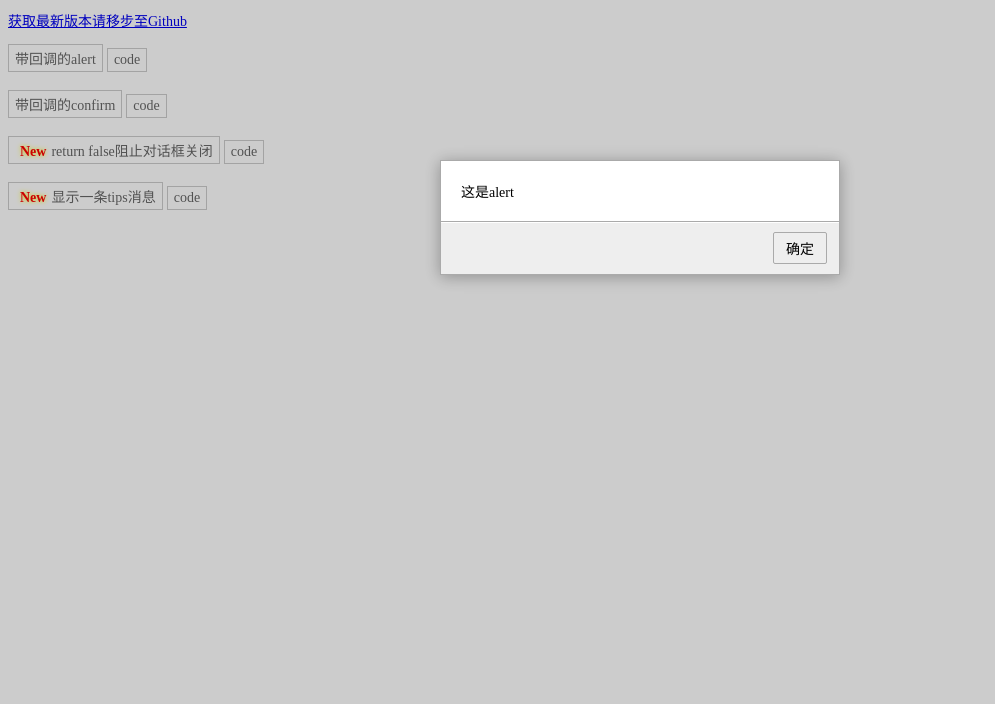
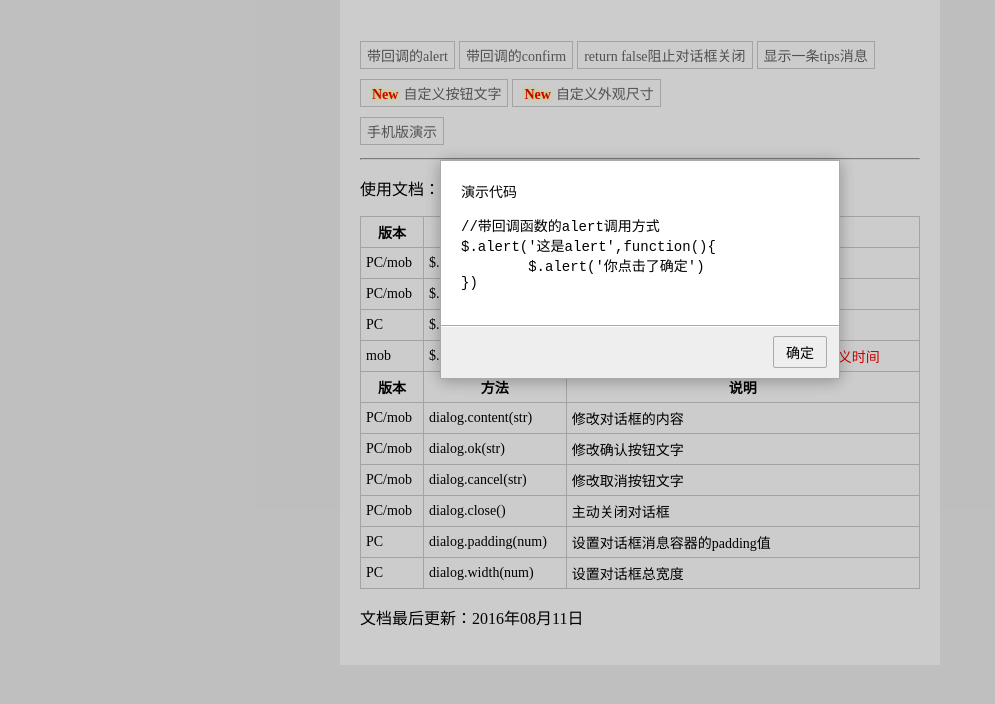
Before and after one commit to Zerolone/alert, a plain HTML site: page demo.html in a window 1280 px wide. Both pictures are taken after a click on the element "带回调的alert". Shown: the whole page, without its empty margins (0-995 px from the left). Drawn offline with nearby package versions, Linux system fonts and the light colour scheme; a script that the page names is missing; a small style sheet from the web is missing.

Commit message:
Update demo.html

```diff
--- a/demo.html
+++ b/demo.html
@@ -1,58 +1,193 @@
 <!DOCTYPE html>
 <html>
 <head>
-	<title></title>
+	<title>在线演示</title>
 	<meta charset="utf-8">
 	<meta name="viewport" content="width=device-width, initial-scale=1, maximum-scale=1">
-	<link rel="stylesheet" href="//apps.bdimg.com/libs/prism/0.0.1/prism.min.css"/>
-	<link rel="stylesheet" href="alert.css"/>
-	<script type="text/javascript" src="//apps.bdimg.com/libs/prism/0.0.1/prism.min.js"></script>
-	<script src="//apps.bdimg.com/libs/jquery/2.1.4/jquery.min.js"></script>
-	<script src="alert.js"></script>
+	<link id="libcss" rel="stylesheet" type="text/css" href="alert.css"/>
+	<link rel="stylesheet" type="text/css" href="http://highlight.code.10176523.cn/highlight.css">
+	<script type="text/javascript" src="http://apps.bdimg.com/libs/jquery/2.1.4/jquery.min.js"></script>
+	<script type="text/javascript" src="http://highlight.code.10176523.cn/highlight.js"></script>
+	<script id="libjs" type="text/javascript" src="alert.js"></script>
+	<script async defer src="https://buttons.github.io/buttons.js"></script>
 	<style>
-	p{font-size:14px;line-height:16px;color:#777}
-	body{background-color:#fff;font-family:PingFang SC,Microsoft YaHei}
-	.hide{visibility:hidden;height:0;width:0;}
-	code{overflow:auto !important;}
-	pre{padding:1px !important;width:100%;}
-	.btn{border:1px solid #ccc;color:#666;display:inline-block;padding:3px 6px;cursor:pointer;font-size:14px;}
+	body{background:#eee;font-family:PingFang SC,Microsoft YaHei;padding:0;margin:0}
+	#content{width:600px;max-width:100%;margin:auto;box-sizing:border-box;padding:20px;background:#fff;overflow:hidden;}
+	.github-button{display:none;}
+	.btn{border:1px solid #ccc;color:#666;display:inline-block;padding:3px 6px;cursor:pointer;font-size:14px;margin:5px 0;text-decoration:none}
 	.btn:hover{border-color:#aaa;color:#333;}
 	.new:before{content:'New';color:red;text-shadow:0 0 5px yellow;font-weight:bold;padding:0 5px;}
+	.hide{display:none}
+	.red{color:red}
+	table{width:100%;border-collapse: collapse;border:1px solid #ccc;font-size:14px;}
+	table th,table td{padding:5px;border:1px solid #ccc;}
+	@media screen and (max-width:600px) {table {border: 0;}table thead,table th {display: none;}table tr {margin-bottom: 10px;display: block;border-bottom: 2px solid #ddd;}table td {display: block;text-align: right;font-size: 13px;border-bottom: 1px dotted #ccc;}table td:last-child {border-bottom: 0;}table td:before {content: attr(data-label);float: left;text-transform: uppercase;font-weight: bold;}}
 	</style>
 </head>
 <body>
-	<p><a href="https://github.com/ydq/alert">获取最新版本请移步至Github</a></p>
-	<div class="btn" onclick="$.alert('这是alert',function(a){$.alert('你点击了确定')})">带回调的alert</div>
-	<div class="btn showcode">code</div>
-	<pre class=" hide"><code class="language-javascript">//带回调函数的alert调用方式
+	<div id="content">
+		<p>
+			<a class="github-button" href="https://github.com/ydq/alert/fork" data-style="mega" aria-label="Fork ydq/alert on GitHub">Fork</a>
+			<a class="github-button" href="https://github.com/ydq/alert" data-icon="octicon-star" data-style="mega" aria-label="Star ydq/alert on GitHub">Star</a>
+			<a class="github-button" href="https://github.com/ydq/alert/archive/master.zip" data-icon="octicon-cloud-download" data-style="mega" aria-label="Download ydq/alert on GitHub">Download</a>
+		</p>
+
+		<div class="btn" id="demo1">带回调的alert</div>
+		<div class="hide">
+<pre><code class="language-javascript">//带回调函数的alert调用方式
 $.alert('这是alert',function(){
 	$.alert('你点击了确定')
 })</code></pre>
-	<div class="btn" onclick="$.confirm('这是confirm',function(a){$.alert('你点击了'+(a?'确定':'取消'))})">带回调的confirm</div>
-	<div class="btn showcode">code</div>
-	<pre class=" hide"><code class="language-javascript">//带回调函数的confirm调用方式
+		</div>
+
+
+		<div class="btn" id="demo2">带回调的confirm</div>
+		<div class="hide">
+<pre><code class="language-javascript">//带回调函数的confirm调用方式
 $.confirm('这是confirm',function(a){
 	$.alert('你点击了'+(a?'确定':'取消'))
 })</code></pre>
-	<div class="btn new" onclick="$.confirm('点击确定不会关闭对话框！！',function(e){ if(!e) return ;this.find('.alert_content').html('回调函数阻止了对话框关闭，点击取消才能关闭！！');return false;})">return false阻止对话框关闭</div>
-	<div class="btn showcode">code</div>
-	<pre class=" hide"><code class="language-javascript">//回调函数中的this指向对话框（jquery对象）
+		</div>
+
+
+
+		<div class="btn" id="demo3">return false阻止对话框关闭</div>
+		<div class="hide">
+<pre><code class="language-javascript">//回调函数中的this指向对话框对象
 //return false可以阻止对话框关闭
 $.confirm('点击确定不会关闭对话框！！', function(e) {
-	if(!e) return;
-	this.find('.alert_content').html('回调函数阻止了对话框关闭，点击取消才能关闭！！');
-	return false;
+	if(e){
+		this.content('回调函数阻止了对话框关闭，点击取消才能关闭！！');
+		return false;
+	}
 })</code></pre>
-	<div class="btn new" onclick="var showdef = Math.random()>0.5;$.tips(showdef?'若不设置时间则默认2秒钟':'这是一条tips消息，5s后自动消失',showdef?2000:5000)">显示一条tips消息</div>
-	<div class="btn showcode">code</div>
-	<pre class=" hide"><code class="language-javascript">//设置自定义关闭时间的tips消息，不设置时间则默认2s后消失
-$.tips('这是tips消息，5s后自动消失',5000)</code></pre>
+		</div>
+
+
+		<div class="btn" id="demo4">显示一条tips消息</div>
+
+
+		<div class="btn new" id="demo5">自定义按钮文字</div>
+		<div class="hide">
+<pre><code class="language-javascript">//自定义按钮文字
+var dialog = $.confirm('自定义按钮文字');
+dialog.ok('ok').cancel('cancel');
+</code></pre>
+		</div>
+
+
+		<div class="btn new" id="demo6">自定义外观尺寸</div>
+		<div class="hide">
+<pre><code class="language-javascript">//自定义宽度，自定义内容区域的padding宽度
+$.confirm('&lt;iframe src="https://m.baidu.com/" width="100%" height="440" frameborder="no"/&gt;&lt;/iframe&gt;').padding(0).width(320).ok('关闭');
+</code></pre>
+		</div>
+		<br/>
+		<a id="mobdemo" class="btn" href="http://alert.code.10176523.cn/demo-mob.html">手机版演示</a>
+		<hr>
+		<p>使用文档：</p>
+		<table>
+			<tr>
+				<th>版本</th><th>API</th><th>说明</th>
+			</tr>
+			<tr>
+				<td data-label="版本">PC/mob</td>
+				<td data-label="API">$.alert(str[,fn])</td>
+				<td data-label="说明">弹出一个只包含确认按钮的对话框</td>
+			</tr>
+			<tr>
+				<td data-label="版本">PC/mob</td>
+				<td data-label="API">$.confrim(str[,fn])</td>
+				<td data-label="说明">弹出一个包含确认和取消按钮的对话框</td>
+			</tr>
+			<tr>
+				 <td data-label="版本">PC</td>
+				 <td data-label="API">$.tips(str[,time])</td>
+				 <td data-label="说明">弹出一个自动消失的悬浮提示</td>
+			</tr>
+			<tr>
+				 <td data-label="版本">mob</td>
+				 <td data-label="API">$.tips(str)</td>
+				 <td data-label="说明">弹出一个自动消失的悬浮提示，<span class="red">不支持自定义时间</span></td>
+			</tr>
+			<tr>
+				<th>版本</th><th>方法</th><th>说明</th>
+			</tr>
+			<tr>
+				 <td data-label="版本">PC/mob</td>
+				 <td data-label="方法">dialog.content(str)</td>
+				 <td data-label="说明">修改对话框的内容</td>
+			</tr>
+			<tr>
+				 <td data-label="版本">PC/mob</td>
+				 <td data-label="方法">dialog.ok(str)</td>
+				 <td data-label="说明">修改确认按钮文字</td>
+			</tr>
+			<tr>
+				 <td data-label="版本">PC/mob</td>
+				 <td data-label="方法">dialog.cancel(str)</td>
+				 <td data-label="说明">修改取消按钮文字</td>
+			</tr>
+			<tr>
+				 <td data-label="版本">PC/mob</td>
+				 <td data-label="方法">dialog.close()</td>
+				 <td data-label="说明">主动关闭对话框</td>
+			</tr>
+			<tr>
+				 <td data-label="版本">PC</td>
+				 <td data-label="方法">dialog.padding(num)</td>
+				 <td data-label="说明">设置对话框消息容器的padding值</td>
+			</tr>
+			<tr>
+				 <td data-label="版本">PC</td>
+				 <td data-label="方法">dialog.width(num)</td>
+				 <td data-label="说明">设置对话框总宽度</td>
+			</tr>
+		</table>
+		<p>文档最后更新：2016年08月11日</p>
+	</div>
 
 	<script>
 	$(function(){
-		$('.showcode').on('click',function(){
-			$(this).next().toggleClass('hide')
+		$('#mobdemo').on('click',function(){
+			$.alert('<iframe src="'+$(this).attr('href')+'" width="100%" height="180" frameborder="no"></iframe>').padding(0).width(320).ok('关闭');
+			return false
 		})
+		$('#demo1').on('click',function(){
+			$.alert('<div>演示代码</div>'+$(this).next().html(),function(){
+				$.alert('点击了确定')
+			})
+		})
+		$('#demo2').on('click',function(){
+			$.confirm('<div>演示代码</div>'+$(this).next().html(),function(e){
+				$.alert('点击了'+(e?'确定':'取消'))
+			})
+		})
+		$('#demo3').on('click',function(){
+			$.confirm('<p class="red">点击确定不会关闭对话框！！</p><div>演示代码</div>'+$(this).next().html(),function(e){
+				if(e){
+					this.content('回调函数阻止了对话框关闭，点击取消才能关闭！！');
+					return false;
+				}
+			})
+		})
+		$('#demo4').on('click',function(){
+			Math.random()>0.5?$.tips('$.tips(\'你的提示消息，设置5秒后秒关闭\',5000)',5e3):$.tips('$.tips(\'你的提示消息，默认2秒关闭\')')
+		})
+		$('#demo5').on('click',function(){
+			$.confirm('<p class="red">自定义按钮文字！</p><div>演示代码</div>'+$(this).next().html()).ok('ok').cancel('cancel')
+		})
+		$('#demo6').on('click',function(){
+			$.confirm('<p class="red">可自定义宽度和消息框的padding！</p><div>演示代码</div>'+$(this).next().html(),function(e){
+				e&&$.confirm('<iframe src="https://m.baidu.com/" width="100%" height="440" frameborder="no"></iframe>',function(e){
+					if(!e){
+						$('#demo6').trigger('click')
+					}
+				}).padding(0).width(320).ok('关闭').cancel('返回查看代码');
+			}).ok('运行上面代码看效果').cancel('关闭')
+		})
+		$('pre').highlight();
+
 	})
 	</script>
 </body>
```
